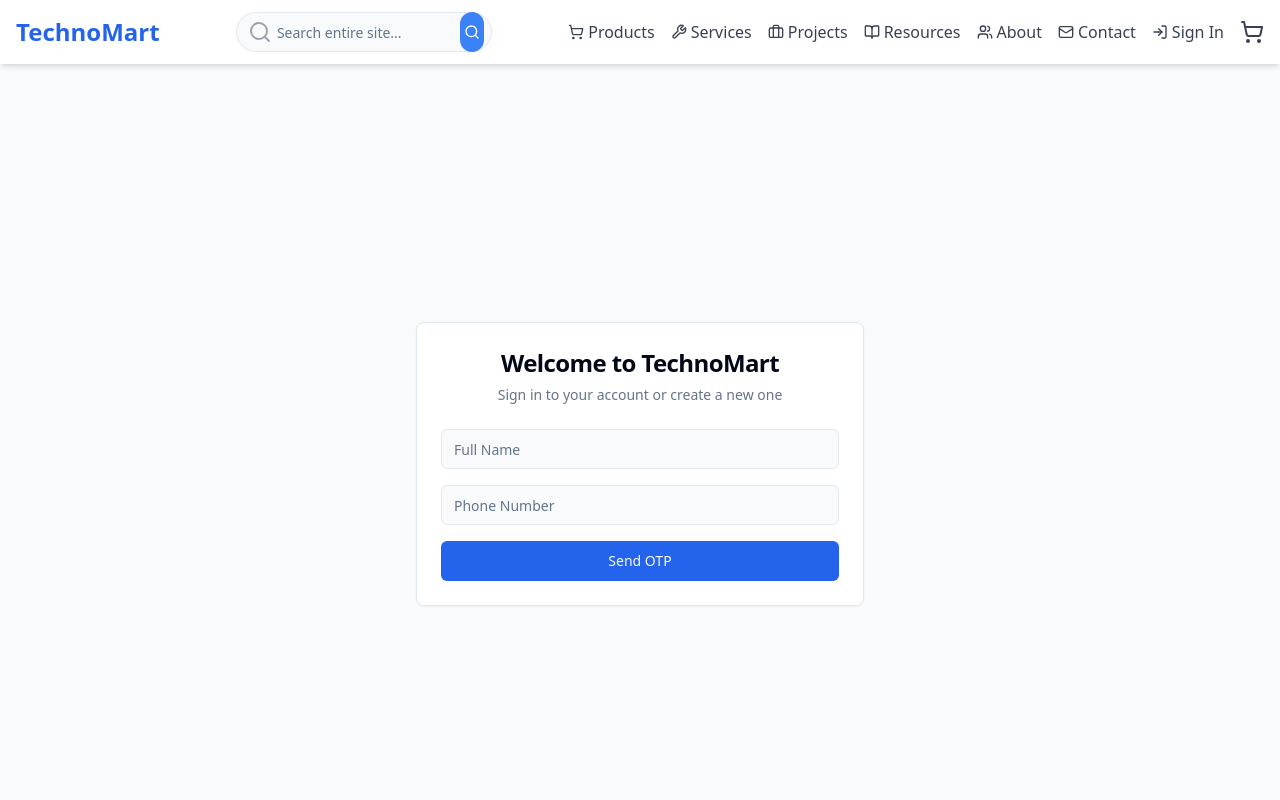
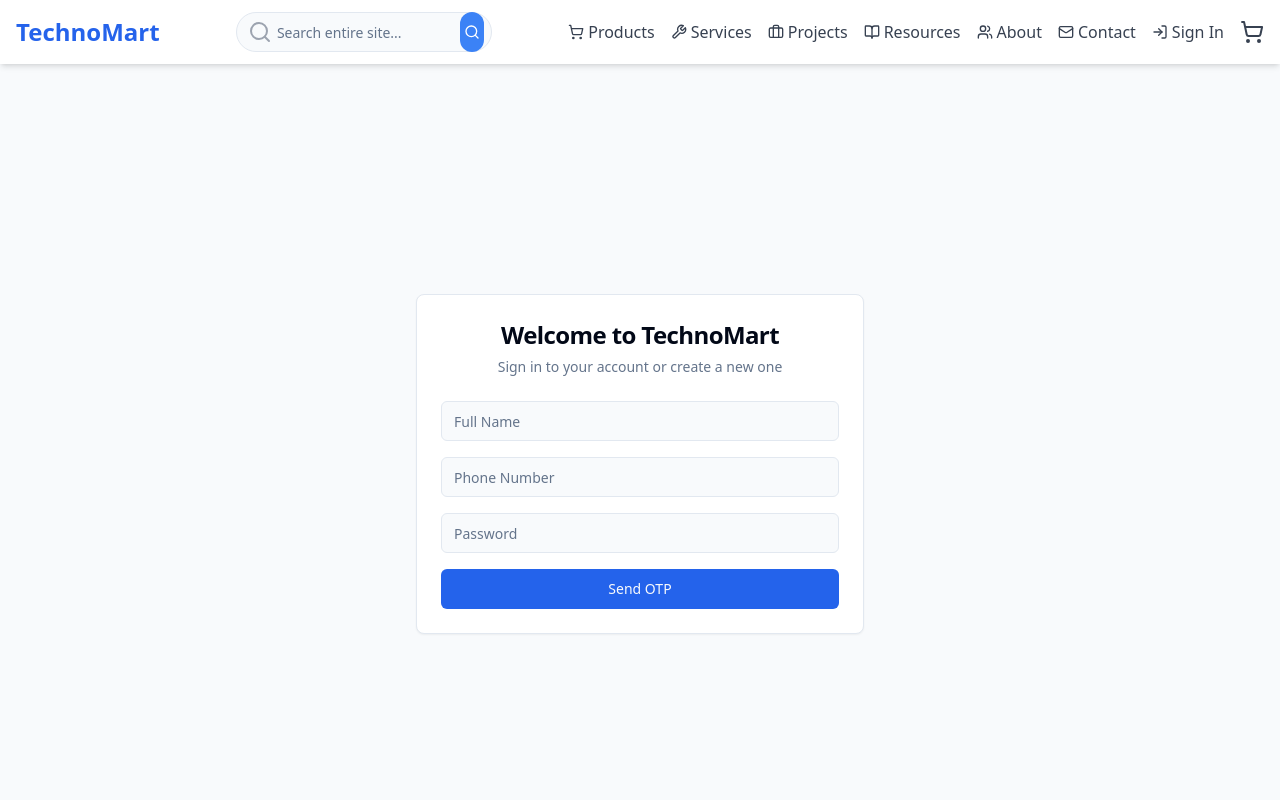
Before and after one commit to Crypto-star/techshopper-hub, a React (Vite) app: page /signin in a window 1280 px wide. Shown: the top 800 px of the page. Built offline with nearby package versions, Linux system fonts and the light colour scheme; the HTML template or start-up script is replaced by a standard one.

Commit message:
Fix signup validation error
Update the signup process to ensure a valid password is provided during user registration. This resolves the 400 error encountered when attempting to sign up without a valid password.
[skip gpt_engineer]

```diff
--- a/src/pages/SignIn.jsx
+++ b/src/pages/SignIn.jsx
@@ -10,14 +10,19 @@ import { toast } from 'sonner';
 const SignIn = () => {
   const [fullName, setFullName] = useState('');
   const [phone, setPhone] = useState('');
+  const [password, setPassword] = useState('');
   const { session, loading } = useSupabaseAuth();
   const navigate = useNavigate();
 
   const sendOTP = async (e) => {
     e.preventDefault();
     try {
+      if (password.length < 6) {
+        throw new Error('Password must be at least 6 characters long');
+      }
       const { error } = await supabase.auth.signUp({
         phone,
+        password,
         options: { data: { name: fullName } }
       });
 
@@ -55,6 +60,14 @@ const SignIn = () => {
               onChange={(e) => setPhone(e.target.value)}
               required
             />
+            <Input
+              type="password"
+              placeholder="Password"
+              value={password}
+              onChange={(e) => setPassword(e.target.value)}
+              required
+              minLength={6}
+            />
             <Button type="submit" className="w-full">Send OTP</Button>
           </form>
         </CardContent>
```
